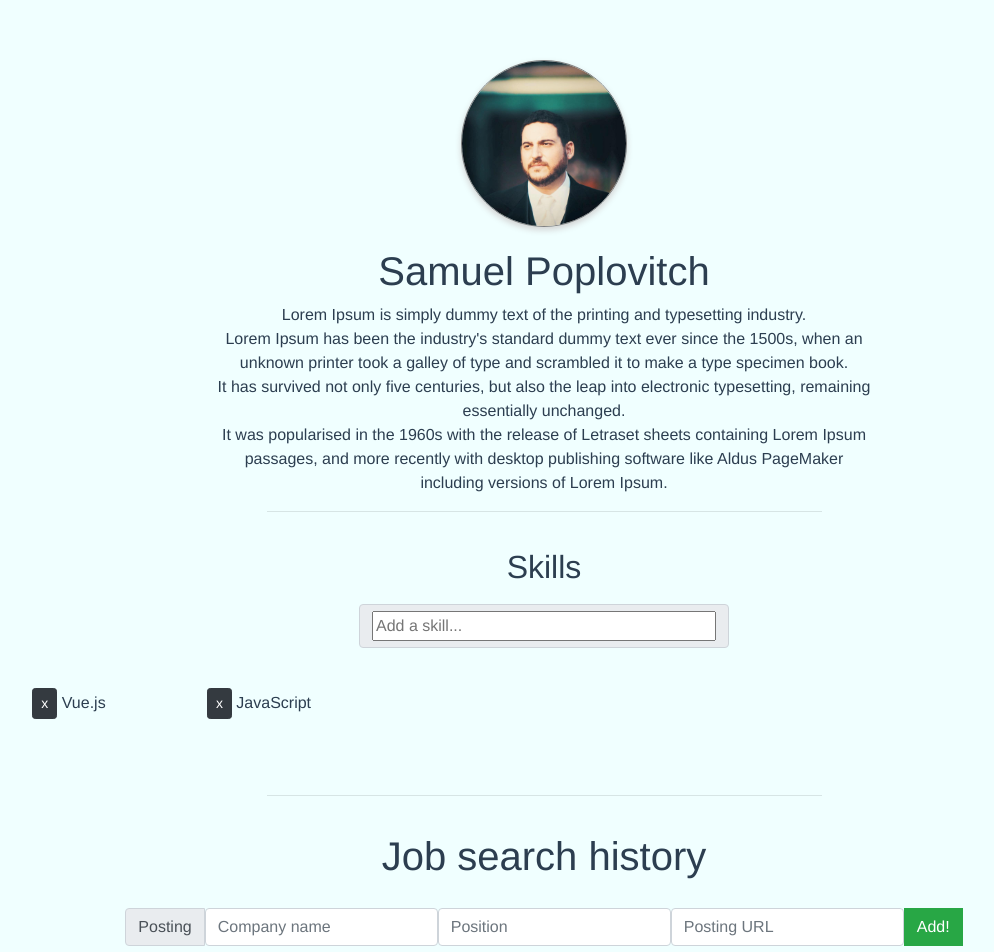
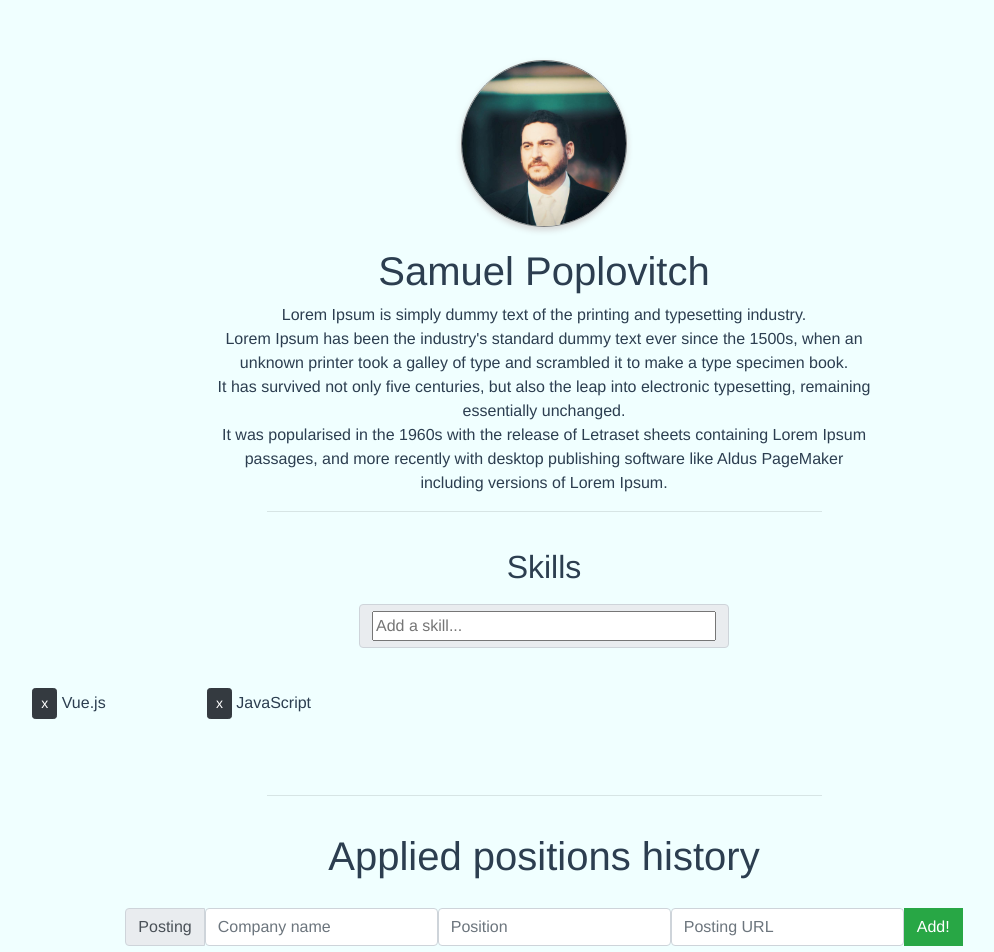
Before and after one commit to sam-pop/vue-presentation, a Vue app: page /#/ in a window 1280 px wide. Shown: the top 952 px of the page, without its empty margins (96-1090 px from the left). Built offline with nearby package versions, Linux system fonts and the light colour scheme.

Commit message:
jobApp update

```diff
--- a/src/components/JobApp.vue
+++ b/src/components/JobApp.vue
@@ -1,6 +1,6 @@
 <template>
     <div class="container add-space">
-        <h1>Job search history</h1>
+        <h1>Applied positions history</h1>
     <form @submit.prevent>
         <div class="input-group add-space">
             <div class="input-group-prepend center">
```
